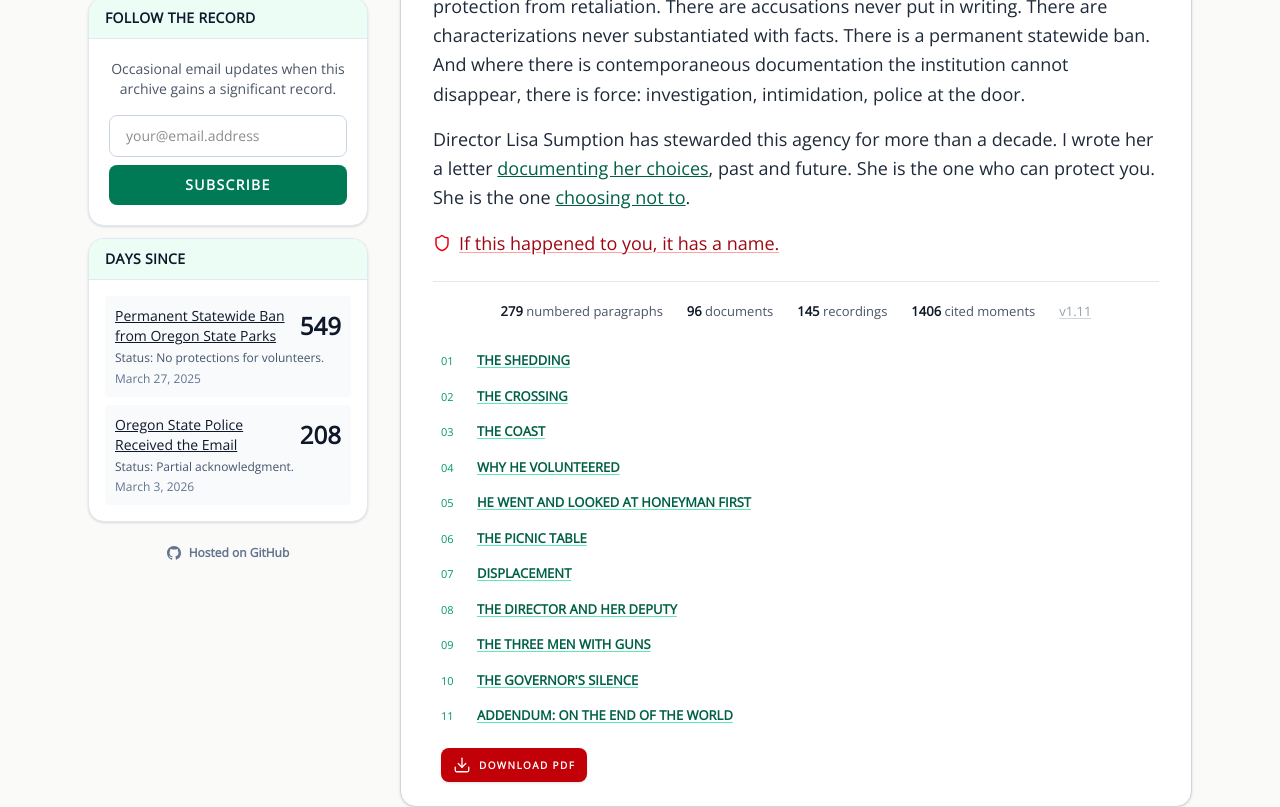
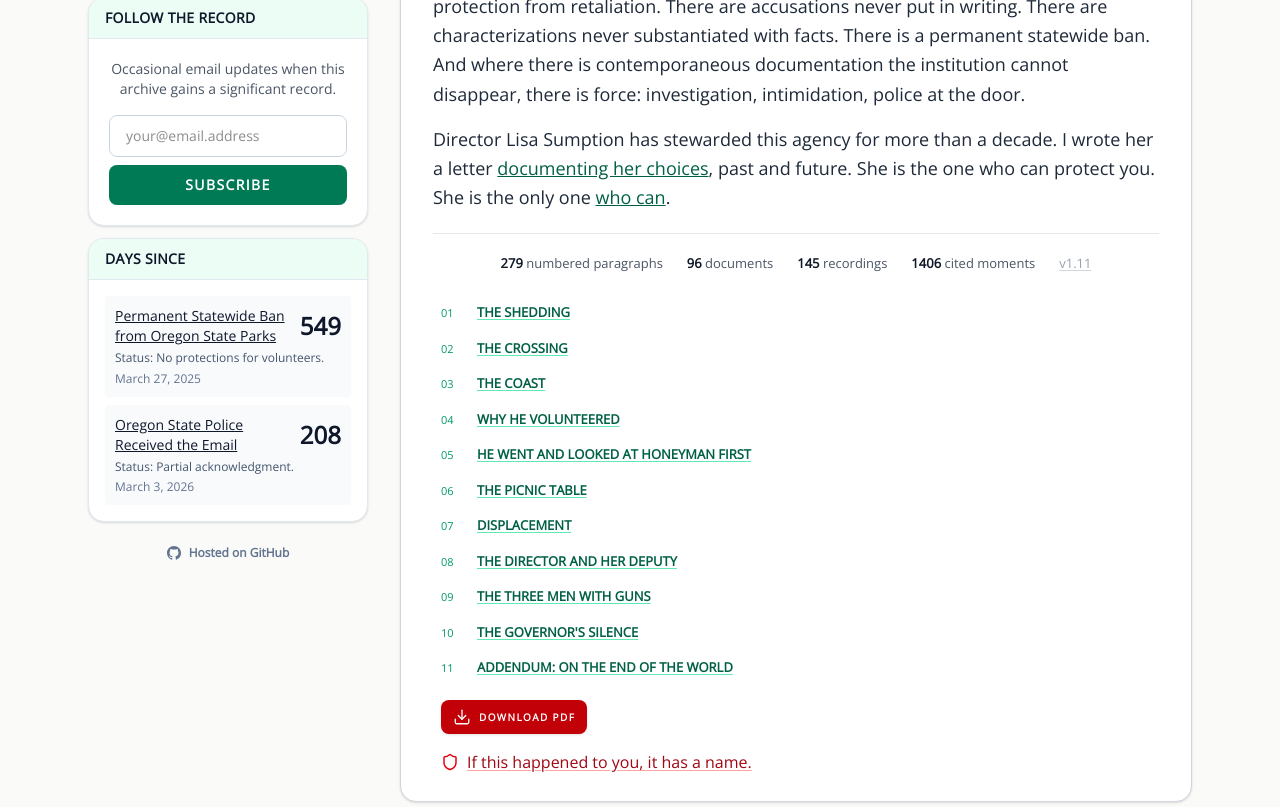
Before and after one commit to rswfire/rswfire.oprd, a Next.js app: page / in a window 1280 px wide. Shown: the part 820-1627 px from the top of the page. Built offline with nearby package versions, Linux system fonts and the light colour scheme; no server answers.

Commit message:
She is the only one who can, and the shield moves under the download

```diff
--- a/components/TestimonyCard.tsx
+++ b/components/TestimonyCard.tsx
@@ -106,23 +106,14 @@ export default function TestimonyCard() {
                         >
                             documenting her choices
                         </a>, past and future. She is the one who can protect
-                        you. She is the one{" "}
+                        you. She is the only one{" "}
                         <a
                             href="/#what-every-volunteer-deserves"
                             className="text-emerald-800 underline hover:text-emerald-600"
                         >
-                            choosing not to
+                            who can
                         </a>
                         .
-                    </p>
-                    <p>
-                        <Link
-                            href="/volunteers"
-                            className="inline-flex items-center gap-2 text-red-800 underline decoration-red-300 underline-offset-2 hover:text-red-600"
-                        >
-                            <Icon name="Shield" size={18} strokeWidth={2} className="shrink-0 text-red-600" aria-hidden />
-                            If this happened to you, it has a name.
-                        </Link>
                     </p>
                 </div>
 
@@ -172,6 +163,15 @@ export default function TestimonyCard() {
                 <div className="mt-4 flex flex-wrap items-center gap-2 px-2">
                     <TestimonyPdfButton variant="homepage" />
                 </div>
+                <div className="mt-4 px-2">
+                    <Link
+                        href="/volunteers"
+                        className="inline-flex items-center gap-2 text-red-800 underline decoration-red-300 underline-offset-2 hover:text-red-600"
+                    >
+                        <Icon name="Shield" size={18} strokeWidth={2} className="shrink-0 text-red-600" aria-hidden />
+                        If this happened to you, it has a name.
+                    </Link>
+                </div>
             </div>
         </div>
     );
```
